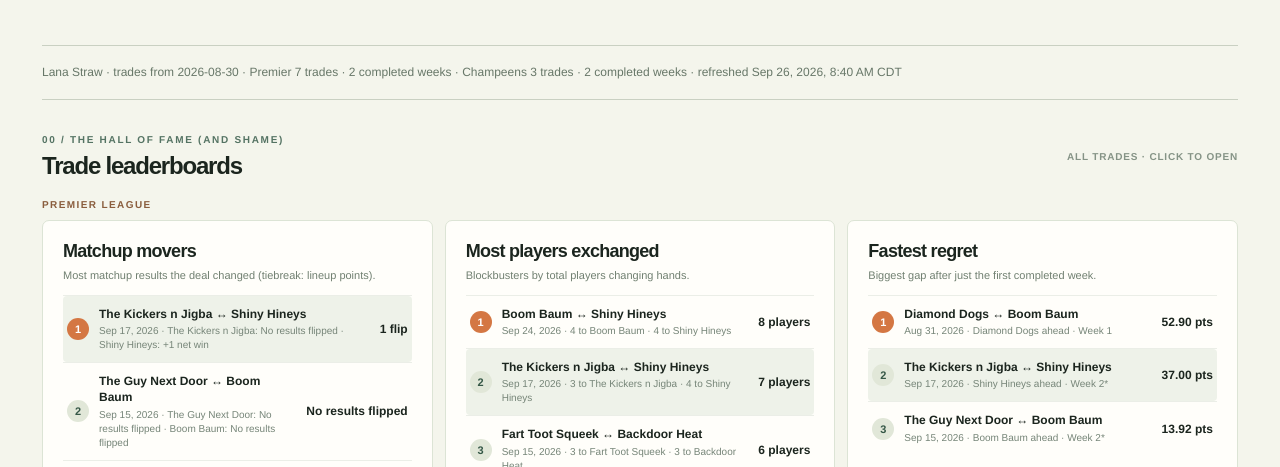
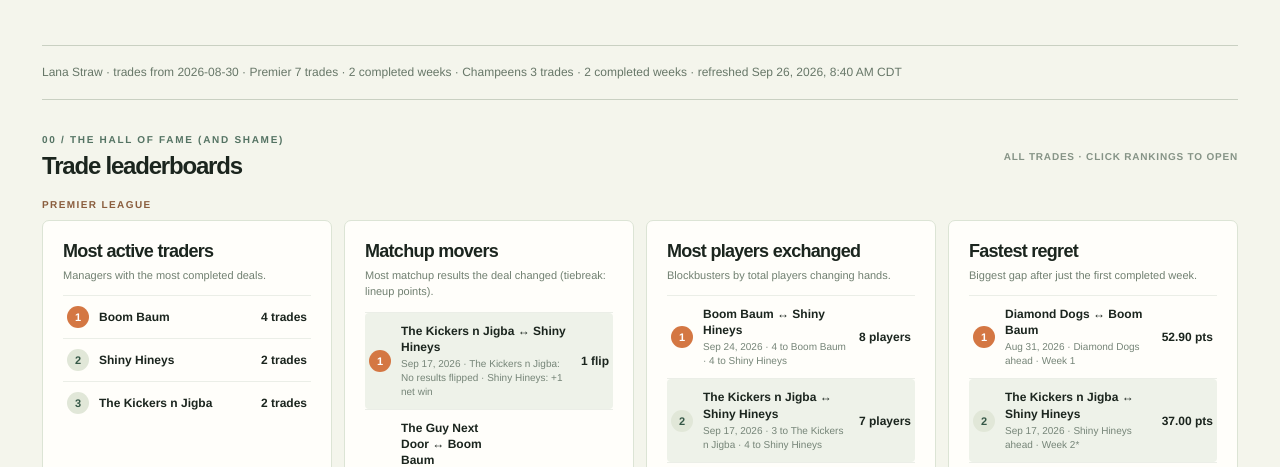
Before and after one commit to randall-krauskopf/trade-time-machine, a plain HTML site: page docs/index.html in a window 1280 px wide. Shown: the part 321-788 px from the top of the page. Drawn offline with Linux system fonts and the light colour scheme.

Commit message:
add most active traders

```diff
--- a/docs/app.js
+++ b/docs/app.js
@@ -3,6 +3,7 @@
 const $ = (id) => document.getElementById(id);
 const dateFormat = new Intl.DateTimeFormat("en-US", {month: "short", day: "numeric", year: "numeric", timeZone: "America/Chicago"});
 const timeFormat = new Intl.DateTimeFormat("en-US", {month: "short", day: "numeric", year: "numeric", hour: "numeric", minute: "2-digit", timeZone: "America/Chicago", timeZoneName: "short"});
+const dateKeyFormat = new Intl.DateTimeFormat("en-CA", {year: "numeric", month: "2-digit", day: "2-digit", timeZone: "America/Chicago"});
 let archive = null;
 let selectedId = null;
 
@@ -34,12 +35,19 @@ function teamKey(trade, side) {
   return `${trade.league_key}:${side.team_id}`;
 }
 
+function centralDateKey(timestamp) {
+  const parts = Object.fromEntries(dateKeyFormat.formatToParts(new Date(timestamp)).map(({type, value}) => [type, value]));
+  return `${parts.year}-${parts.month}-${parts.day}`;
+}
+
 function normalize(data) {
   const leagues = Array.isArray(data.leagues)
     ? data.leagues
     : [{...data, key: "premier", label: "Premier", receipts_enabled: true}];
+  const firstTradeDate = data.first_trade_date || "2026-08-30";
   for (const league of leagues) {
     if (!Array.isArray(league.trades)) throw new Error(`data.json is missing trades for ${league.label || "a league"}.`);
+    league.trades = league.trades.filter((trade) => centralDateKey(trade.traded_at) >= firstTradeDate);
   }
   const trades = leagues.flatMap((league) => league.trades.map((trade) => ({
     ...trade,
@@ -102,6 +110,22 @@ function swing(trade, [a, b]) {
 }
 
 const LEADERBOARDS = [
+  {
+    title: "Most active traders",
+    caption: "Managers with the most completed deals.",
+    rank(trades) {
+      const counts = new Map();
+      for (const trade of trades) {
+        for (const side of trade.sides) counts.set(side.team, (counts.get(side.team) || 0) + 1);
+      }
+      return [...counts.entries()]
+        .sort((a, b) => b[1] - a[1] || a[0].localeCompare(b[0]))
+        .map(([team, count]) => ({
+          team,
+          value: `${count} trade${count === 1 ? "" : "s"}`,
+        }));
+    },
+  },
   {
     title: "Matchup movers",
     caption: "Most matchup results the deal changed (tiebreak: lineup points).",
@@ -182,16 +206,17 @@ function renderLeaderboards() {
         const list = node("ol", "leaderboard-list");
         for (const entry of entries) {
           const item = node("li");
-          const button = node("button", `leaderboard-entry${entry.trade.id === selectedId ? " active" : ""}`);
-          button.type = "button";
-          button.setAttribute("aria-label", `${entry.trade.sides.map((side) => side.team).join(" and ")}, ${entry.value}. Open trade.`);
+          const button = node(entry.trade ? "button" : "div", `leaderboard-entry${entry.trade && entry.trade.id === selectedId ? " active" : ""}${entry.trade ? "" : " static"}`);
+          if (entry.trade) {
+            button.type = "button";
+            button.setAttribute("aria-label", `${entry.trade.sides.map((side) => side.team).join(" and ")}, ${entry.value}. Open trade.`);
+          }
           const text = node("span", "leaderboard-text");
-          text.append(
-            node("span", "leaderboard-teams", entry.trade.sides.map((side) => side.team).join(" ↔ ")),
-            node("span", "leaderboard-detail", `${dateFormat.format(new Date(entry.trade.traded_at))} · ${entry.detail}`)
-          );
+          text.append(node("span", "leaderboard-teams", entry.trade ? entry.trade.sides.map((side) => side.team).join(" ↔ ") : entry.team));
+          const detail = entry.trade ? `${dateFormat.format(new Date(entry.trade.traded_at))} · ${entry.detail}` : entry.detail;
+          if (detail) text.append(node("span", "leaderboard-detail", detail));
           button.append(text, node("strong", "leaderboard-value", entry.value));
-          button.addEventListener("click", () => selectTrade(entry.trade.id));
+          if (entry.trade) button.addEventListener("click", () => selectTrade(entry.trade.id));
           item.append(button);
           list.append(item);
         }
--- a/docs/index.html
+++ b/docs/index.html
@@ -36,7 +36,7 @@
       <section class="leaderboards hidden" id="leaderboards" aria-labelledby="leaderboards-title">
         <div class="section-heading">
           <div><p class="eyebrow">00 / THE HALL OF FAME (AND SHAME)</p><h2 id="leaderboards-title">Trade leaderboards</h2></div>
-          <span class="scope-note">ALL TRADES · CLICK TO OPEN</span>
+          <span class="scope-note">ALL TRADES · CLICK RANKINGS TO OPEN</span>
         </div>
         <div id="leaderboard-content"></div>
         <p class="method-note" id="leaderboard-note"></p>
--- a/docs/styles.css
+++ b/docs/styles.css
@@ -139,7 +139,7 @@ select { width: 100%; margin-bottom: 19px; padding: 12px 13px; background: #fffe
 .leaderboards .section-heading h2 { margin: 7px 0 0; font-size: 24px; letter-spacing: -.05em; }
 .leaderboard-row + .leaderboard-row { margin-top: 22px; }
 .leaderboard-league { margin: 0 0 10px; color: #8a5d3d; font-size: 10px; font-weight: 700; letter-spacing: .14em; }
-.leaderboard-grid { display: grid; grid-template-columns: repeat(3, minmax(0, 1fr)); gap: 12px; }
+.leaderboard-grid { display: grid; grid-template-columns: repeat(4, minmax(0, 1fr)); gap: 12px; }
 .leaderboard-card { padding: 20px; background: #fffefa; border: 1px solid #dce4d5; border-radius: 7px; }
 .leaderboard-card h3 { margin: 0 0 5px; font-size: 18px; letter-spacing: -.04em; }
 .leaderboard-caption { margin: 0 0 12px; color: #718071; font-size: 11px; line-height: 1.5; }
@@ -150,6 +150,8 @@ select { width: 100%; margin-bottom: 19px; padding: 12px 13px; background: #fffe
 .leaderboard-entry::before { content: counter(rank); flex: 0 0 22px; height: 22px; display: grid; place-items: center; border-radius: 50%; background: #e1e7d8; color: #355746; font-size: 11px; font-weight: 700; }
 .leaderboard-list li:first-child .leaderboard-entry::before { background: #d47743; color: #fff; }
 .leaderboard-entry:hover, .leaderboard-entry.active { background: #eef2e9; }
+.leaderboard-entry.static { cursor: default; }
+.leaderboard-entry.static:hover { background: none; }
 .leaderboard-text { flex: 1; min-width: 0; }
 .leaderboard-teams { display: block; font-size: 12px; font-weight: 700; line-height: 1.35; }
 .leaderboard-detail { display: block; margin-top: 2px; color: #768578; font-size: 10px; line-height: 1.4; }
```
Also changed, not shown: README.md.
